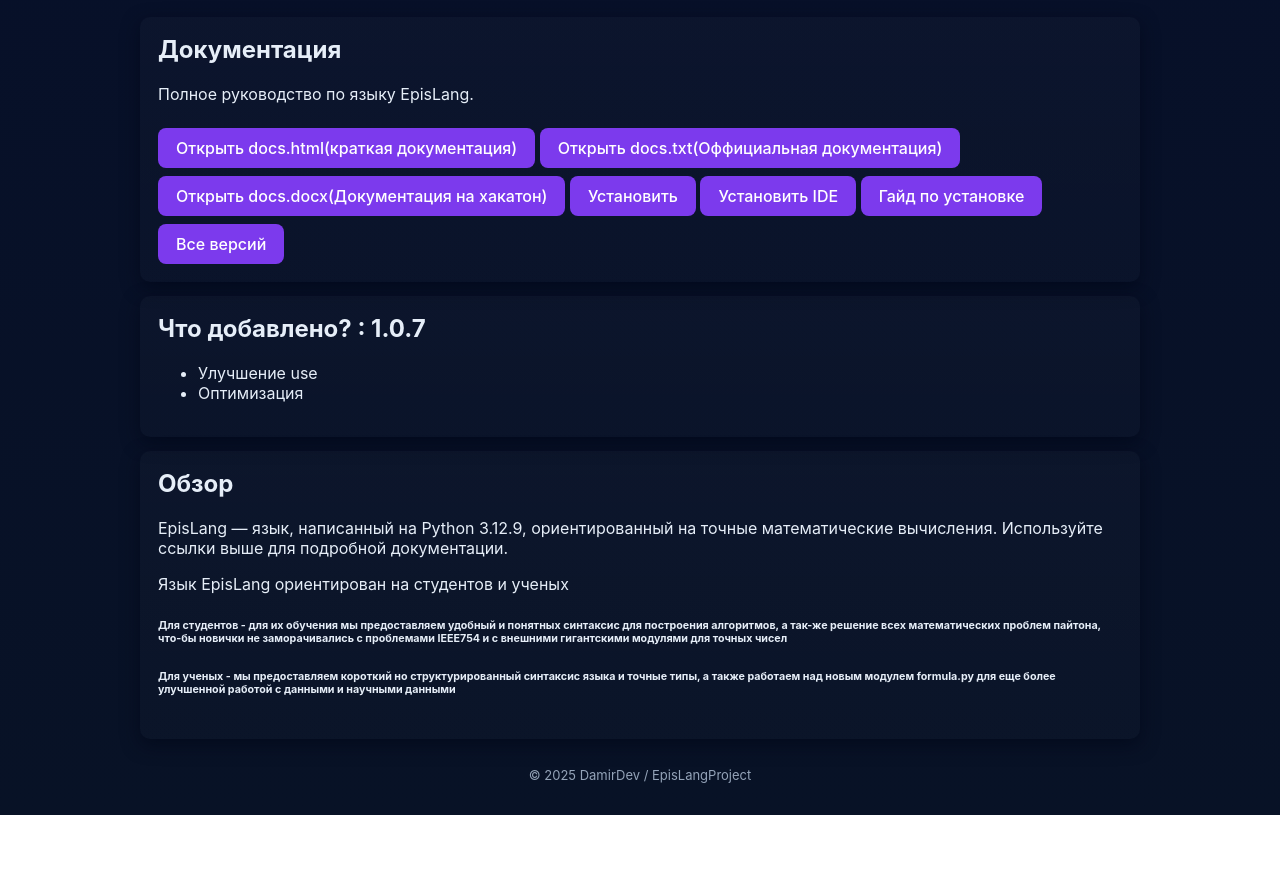
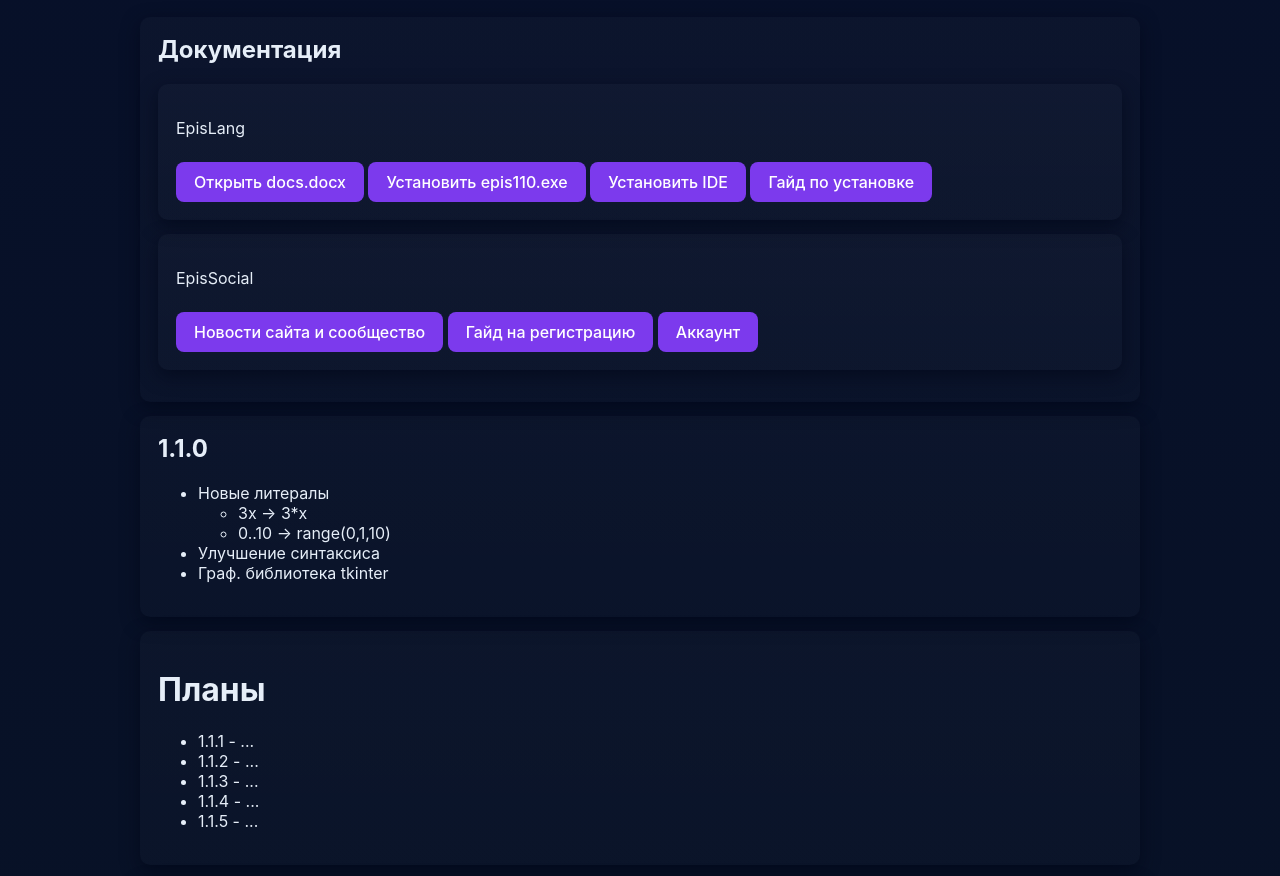
Before and after one commit to MountainArabic/epislangsite, a plain HTML site: page index.html in a window 1280 px wide. Shown: the part 85-961 px from the top of the page. Before the commit the page ends 900 px from the top, so only its background shows below. Drawn offline with Linux system fonts and the light colour scheme.

Commit message:
Add files via upload

```diff
--- a/index.html
+++ b/index.html
@@ -26,26 +26,47 @@
     <header>
       <div>
         <h1>EpisLang — Главная</h1>
-        <div class="meta">Язык программирования EpisLang • Документация v1.0.7</div>
+        <div class="meta">Язык программирования EpisLang • Документация v1.1.0</div>
       </div>
     </header>
 
     <div class="card">
       <h2>Документация</h2>
-      <p>Полное руководство по языку EpisLang.</p>
-      <a href="docs.html" class="button">Открыть docs.html(краткая документация)</a>
-      <a href="docs.txt" class="button">Открыть docs.txt(Оффициальная документация)</a>
-      <a href="docs.docx" class="button">Открыть docs.docx(Документация на хакатон)</a>
-      <a href="episins.exe" class="button">Установить</a>
-      <a href="epis_ide.exe" class="button">Установить IDE</a>
-      <a href="guide.html" class="button">Гайд по установке</a>
-      <a href="https://drive.google.com/drive/folders/1KdLm70-sTEzT1CEUSXlYPkk6ivUPDr_B?usp=drive_link" class="button">Все версий</a>
+      <div class="card">
+        <p>EpisLang</p>
+        <a href="docs.docx" class="button">Открыть docs.docx</a>
+        <a href="https://drive.google.com/drive/folders/1KdLm70-sTEzT1CEUSXlYPkk6ivUPDr_B?usp=drive_link" class="button">Установить epis110.exe</a>
+        <a href="epis_ide.exe" class="button">Установить IDE</a>
+        <a href="guide.html" class="button">Гайд по установке</a>
+      </div>
+      <div class="card">
+        <p>EpisSocial</p>
+        <a href="news" class="button">Новости сайта и сообщество</a>
+        <a href="reguide.html" class="button">Гайд на регистрацию</a>
+        <a href="index/3" class="button">Аккаунт</a>
+      </div>
     </div>
     <div class="card">
-      <h2>Что добавлено? : 1.0.7 <!--<a href="dan.html">!</a>--></h2>
+      <h2>1.1.0 <!--<a href='dan.html'><strong>!</strong></a>--></h2>
       <ul>
-        <li>Улучшение use</li>
-        <li>Оптимизация</li>
+        <li>Новые литералы</li>
+        <ul>
+          <li>3x -> 3*x</li>
+          <li>0..10 -> range(0,1,10)</li>
+        </ul>
+        <li>Улучшение синтаксиса</li>
+        <li>Граф. библиотека tkinter</li>
+      </ul>
+    </div>
+
+    <div class="card">
+      <h1>Планы</h1>
+      <ul>
+        <li>1.1.1 - ...</li>
+        <li>1.1.2 - ...</li>
+        <li>1.1.3 - ...</li>
+        <li>1.1.4 - ...</li>
+        <li>1.1.5 - ...</li>
       </ul>
     </div>
 
```
Also changed, not shown: dan.html (+1 -1 lines), reguide.html (added, +42 -0 lines), 1 other file.
